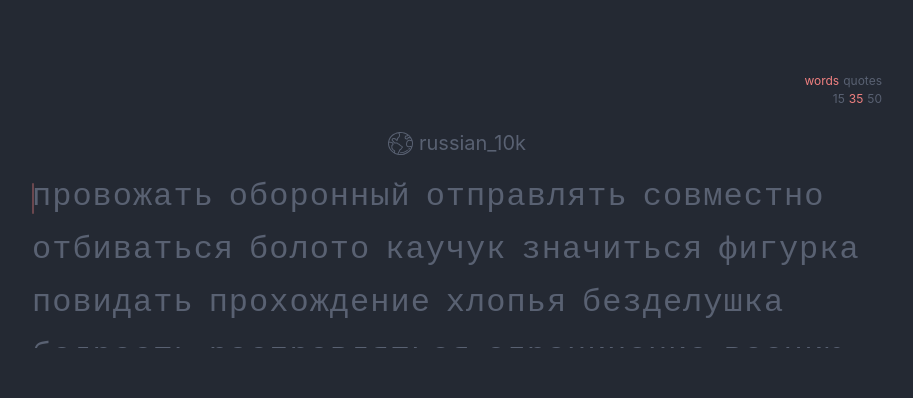
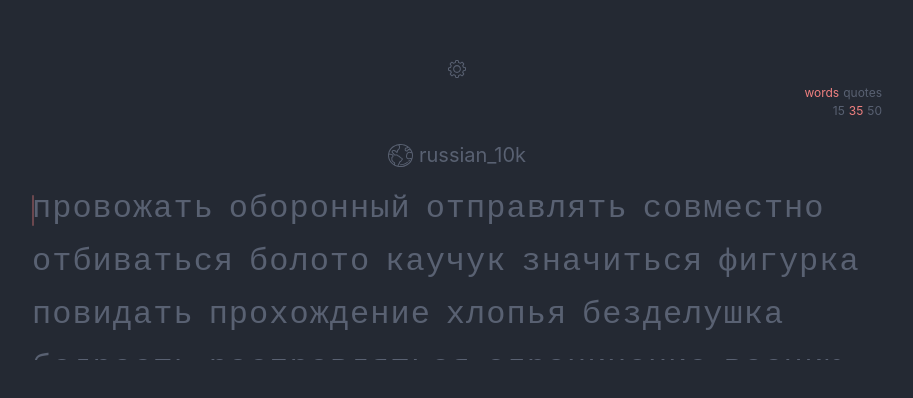
Before and after one commit to belk1ng/typing-train, a React (Create React App) app: page / in a window 1280 px wide. Shown: the part 190-588 px from the top of the page, without its empty margins (183-1096 px from the left). Built offline with nearby package versions, Linux system fonts and the light colour scheme; a web font is replaced by a local one.

Commit message:
Added AppSettings component & Added HOF for handling outside click

```diff
--- a/src/App.tsx
+++ b/src/App.tsx
@@ -1,6 +1,7 @@
 import { LanguageSelector } from "./components/LanguageSelector/LanguageSelector";
 import { TypingSettings } from "./components/TypingSettings/TypeingSettings";
 import { WordTypeWithLetterStatuses } from "./contexts/TypingContext";
+import { AppSettings } from "./components/AppSettings/AppSettings";
 import { WordsList } from "./components/WordsList/WordsList";
 import { TypingContext } from "./contexts/TypingContext";
 import React, { useEffect, useContext } from "react";
@@ -22,7 +23,7 @@ function App() {
     blockingTypingEvent,
   } = useContext(TypingContext);
 
-  // TODO: Refactoring component Appap
+  // TODO: Refactoring component App
 
   useEffect(() => {
     const keyUpHandler = (event: KeyboardEvent) => {
@@ -235,6 +236,7 @@ function App() {
 
   return (
     <div className="wrapper">
+      <AppSettings />
       <TypingSettings />
       <LanguageSelector />
       <WordsList />
--- /dev/null
+++ b/src/components/AppSettings/AppSettings.tsx
@@ -0,0 +1,37 @@
+import { TypingContext } from "../../contexts/TypingContext";
+import { Modal, handleOutsideClick } from "../Modal/Modal";
+import { SettingsGear } from "../../icons/SettingsGear";
+import React, { useState, useContext, useRef } from "react";
+import s from "./styles.module.scss";
+
+export const AppSettings = () => {
+  const { setBlockingTypingEvent } = useContext(TypingContext);
+
+  const [isModalCollapsed, setModalCollapsed] = useState<boolean>(true);
+
+  const modalContentRef = useRef<HTMLDivElement>(null);
+
+  const outsideClickCallback = () => {
+    setModalCollapsed(true);
+    setBlockingTypingEvent(false);
+  };
+
+  return (
+    <div className={s["settings"]}>
+      <SettingsGear onClick={(): void => setModalCollapsed(false)} />
+      <Modal
+        isCollapsed={isModalCollapsed}
+        onClick={(event) =>
+          handleOutsideClick(
+            event,
+            isModalCollapsed,
+            modalContentRef.current,
+            outsideClickCallback
+          )
+        }
+      >
+        <div ref={modalContentRef}>Hey there!</div>
+      </Modal>
+    </div>
+  );
+};
--- /dev/null
+++ b/src/components/AppSettings/styles.module.scss
@@ -0,0 +1,16 @@
+.settings__icon {
+  width: 18px;
+  height: 18px;
+
+  cursor: pointer;
+
+  path {
+    fill: #596172;
+    transition: fill 0.3s ease;
+  }
+
+  &:hover path {
+    fill: lightcoral;
+    transition: fill 0.3s ease;
+  }
+}
--- a/src/components/LanguageSelector/LanguageSelectorModal/LanguageSelectorModal.tsx
+++ b/src/components/LanguageSelector/LanguageSelectorModal/LanguageSelectorModal.tsx
@@ -1,18 +1,11 @@
-import React, {
-  useState,
-  useRef,
-  useEffect,
-  useContext,
-  useMemo,
-  useCallback,
-} from "react";
+import React, { useState, useRef, useEffect, useContext, useMemo } from "react";
+import { Modal, handleOutsideClick } from "../../Modal/Modal";
+import s from "./styles.module.scss";
 import {
   TypingContext,
   wordsLanguages,
   quotesLanguages,
 } from "../../../contexts/TypingContext";
-import { Modal } from "../../Modal/Modal";
-import s from "./styles.module.scss";
 
 interface Props {
   modalCollapsed: boolean;
@@ -36,23 +29,16 @@ export const LanguageSelectorModal = ({
   const selectorRef = useRef<HTMLDivElement>(null);
   const inputRef = useRef<HTMLInputElement>(null);
 
-  const handleOutsideClick = useCallback(
-    (event: React.MouseEvent<HTMLElement>): void => {
-      const el = selectorRef.current;
-
-      if (el && !el.contains(event.target as Node) && !modalCollapsed) {
-        setModalCollapsed(true);
-        setBlockingTypingEvent(false);
-      }
-    },
-    [modalCollapsed]
-  );
-
   useEffect(() => {
     if (inputRef.current) {
       inputRef.current.focus();
     }
   }, [modalCollapsed]);
+
+  const outsideClickCallback = () => {
+    setModalCollapsed(true);
+    setBlockingTypingEvent(false);
+  };
 
   const languagesListItems = useMemo(() => {
     return Object.entries(
@@ -79,7 +65,17 @@ export const LanguageSelectorModal = ({
   }, [searchQuery, typingMode]);
 
   return (
-    <Modal isCollapsed={modalCollapsed} onClick={handleOutsideClick}>
+    <Modal
+      isCollapsed={modalCollapsed}
+      onClick={(event) =>
+        handleOutsideClick(
+          event,
+          modalCollapsed,
+          selectorRef.current,
+          outsideClickCallback
+        )
+      }
+    >
       <div className={s["selector"]} ref={selectorRef}>
         <div className={s["selector__search"]}>
           <input
--- a/src/components/Modal/Modal.tsx
+++ b/src/components/Modal/Modal.tsx
@@ -6,6 +6,17 @@ interface ModalProps {
   isCollapsed: boolean;
   onClick: (e: React.MouseEvent<HTMLElement>) => void;
 }
+
+export const handleOutsideClick = (
+  event: React.MouseEvent<HTMLElement>,
+  modalCollapsed: boolean,
+  el: HTMLElement | null,
+  callback: () => void
+): void => {
+  if (el && !el.contains(event.target as Node) && !modalCollapsed) {
+    callback();
+  }
+};
 
 export const Modal = ({ children, isCollapsed, onClick }: ModalProps) => {
   return (
--- a/src/components/Modal/styles.module.scss
+++ b/src/components/Modal/styles.module.scss
@@ -2,6 +2,8 @@
 .modal--hide {
   position: absolute;
   content: "";
+  top: 0;
+  left: 0;
 
   width: 100vw;
   height: 100vh;
--- /dev/null
+++ b/src/icons/SettingsGear.tsx
@@ -0,0 +1,52 @@
+import s from "../components/AppSettings/styles.module.scss";
+import React from "react";
+
+interface Props {
+  onClick: () => void;
+}
+
+export const SettingsGear = ({ onClick }: Props) => {
+  return (
+    <svg
+      onClick={onClick}
+      className={s["settings__icon"]}
+      version="1.1"
+      xmlns="http://www.w3.org/2000/svg"
+      x="0px"
+      y="0px"
+      viewBox="0 0 478.703 478.703"
+    >
+      <g>
+        <g>
+          <path
+            d="M454.2,189.101l-33.6-5.7c-3.5-11.3-8-22.2-13.5-32.6l19.8-27.7c8.4-11.8,7.1-27.9-3.2-38.1l-29.8-29.8
+			c-5.6-5.6-13-8.7-20.9-8.7c-6.2,0-12.1,1.9-17.1,5.5l-27.8,19.8c-10.8-5.7-22.1-10.4-33.8-13.9l-5.6-33.2
+			c-2.4-14.3-14.7-24.7-29.2-24.7h-42.1c-14.5,0-26.8,10.4-29.2,24.7l-5.8,34c-11.2,3.5-22.1,8.1-32.5,13.7l-27.5-19.8
+			c-5-3.6-11-5.5-17.2-5.5c-7.9,0-15.4,3.1-20.9,8.7l-29.9,29.8c-10.2,10.2-11.6,26.3-3.2,38.1l20,28.1
+			c-5.5,10.5-9.9,21.4-13.3,32.7l-33.2,5.6c-14.3,2.4-24.7,14.7-24.7,29.2v42.1c0,14.5,10.4,26.8,24.7,29.2l34,5.8
+			c3.5,11.2,8.1,22.1,13.7,32.5l-19.7,27.4c-8.4,11.8-7.1,27.9,3.2,38.1l29.8,29.8c5.6,5.6,13,8.7,20.9,8.7c6.2,0,12.1-1.9,17.1-5.5
+			l28.1-20c10.1,5.3,20.7,9.6,31.6,13l5.6,33.6c2.4,14.3,14.7,24.7,29.2,24.7h42.2c14.5,0,26.8-10.4,29.2-24.7l5.7-33.6
+			c11.3-3.5,22.2-8,32.6-13.5l27.7,19.8c5,3.6,11,5.5,17.2,5.5l0,0c7.9,0,15.3-3.1,20.9-8.7l29.8-29.8c10.2-10.2,11.6-26.3,3.2-38.1
+			l-19.8-27.8c5.5-10.5,10.1-21.4,13.5-32.6l33.6-5.6c14.3-2.4,24.7-14.7,24.7-29.2v-42.1
+			C478.9,203.801,468.5,191.501,454.2,189.101z M451.9,260.401c0,1.3-0.9,2.4-2.2,2.6l-42,7c-5.3,0.9-9.5,4.8-10.8,9.9
+			c-3.8,14.7-9.6,28.8-17.4,41.9c-2.7,4.6-2.5,10.3,0.6,14.7l24.7,34.8c0.7,1,0.6,2.5-0.3,3.4l-29.8,29.8c-0.7,0.7-1.4,0.8-1.9,0.8
+			c-0.6,0-1.1-0.2-1.5-0.5l-34.7-24.7c-4.3-3.1-10.1-3.3-14.7-0.6c-13.1,7.8-27.2,13.6-41.9,17.4c-5.2,1.3-9.1,5.6-9.9,10.8l-7.1,42
+			c-0.2,1.3-1.3,2.2-2.6,2.2h-42.1c-1.3,0-2.4-0.9-2.6-2.2l-7-42c-0.9-5.3-4.8-9.5-9.9-10.8c-14.3-3.7-28.1-9.4-41-16.8
+			c-2.1-1.2-4.5-1.8-6.8-1.8c-2.7,0-5.5,0.8-7.8,2.5l-35,24.9c-0.5,0.3-1,0.5-1.5,0.5c-0.4,0-1.2-0.1-1.9-0.8l-29.8-29.8
+			c-0.9-0.9-1-2.3-0.3-3.4l24.6-34.5c3.1-4.4,3.3-10.2,0.6-14.8c-7.8-13-13.8-27.1-17.6-41.8c-1.4-5.1-5.6-9-10.8-9.9l-42.3-7.2
+			c-1.3-0.2-2.2-1.3-2.2-2.6v-42.1c0-1.3,0.9-2.4,2.2-2.6l41.7-7c5.3-0.9,9.6-4.8,10.9-10c3.7-14.7,9.4-28.9,17.1-42
+			c2.7-4.6,2.4-10.3-0.7-14.6l-24.9-35c-0.7-1-0.6-2.5,0.3-3.4l29.8-29.8c0.7-0.7,1.4-0.8,1.9-0.8c0.6,0,1.1,0.2,1.5,0.5l34.5,24.6
+			c4.4,3.1,10.2,3.3,14.8,0.6c13-7.8,27.1-13.8,41.8-17.6c5.1-1.4,9-5.6,9.9-10.8l7.2-42.3c0.2-1.3,1.3-2.2,2.6-2.2h42.1
+			c1.3,0,2.4,0.9,2.6,2.2l7,41.7c0.9,5.3,4.8,9.6,10,10.9c15.1,3.8,29.5,9.7,42.9,17.6c4.6,2.7,10.3,2.5,14.7-0.6l34.5-24.8
+			c0.5-0.3,1-0.5,1.5-0.5c0.4,0,1.2,0.1,1.9,0.8l29.8,29.8c0.9,0.9,1,2.3,0.3,3.4l-24.7,34.7c-3.1,4.3-3.3,10.1-0.6,14.7
+			c7.8,13.1,13.6,27.2,17.4,41.9c1.3,5.2,5.6,9.1,10.8,9.9l42,7.1c1.3,0.2,2.2,1.3,2.2,2.6v42.1H451.9z"
+          />
+          <path
+            d="M239.4,136.001c-57,0-103.3,46.3-103.3,103.3s46.3,103.3,103.3,103.3s103.3-46.3,103.3-103.3S296.4,136.001,239.4,136.001
+			z M239.4,315.601c-42.1,0-76.3-34.2-76.3-76.3s34.2-76.3,76.3-76.3s76.3,34.2,76.3,76.3S281.5,315.601,239.4,315.601z"
+          />
+        </g>
+      </g>
+    </svg>
+  );
+};
```
